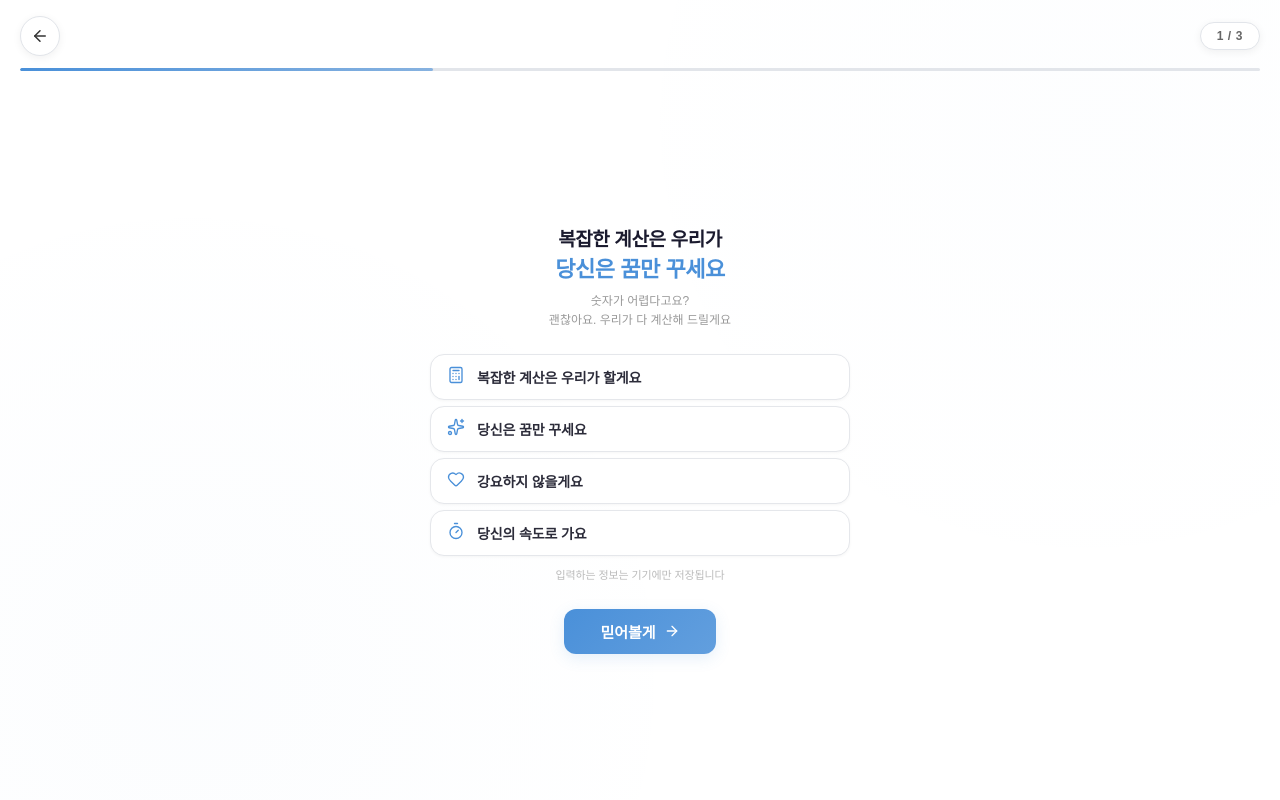
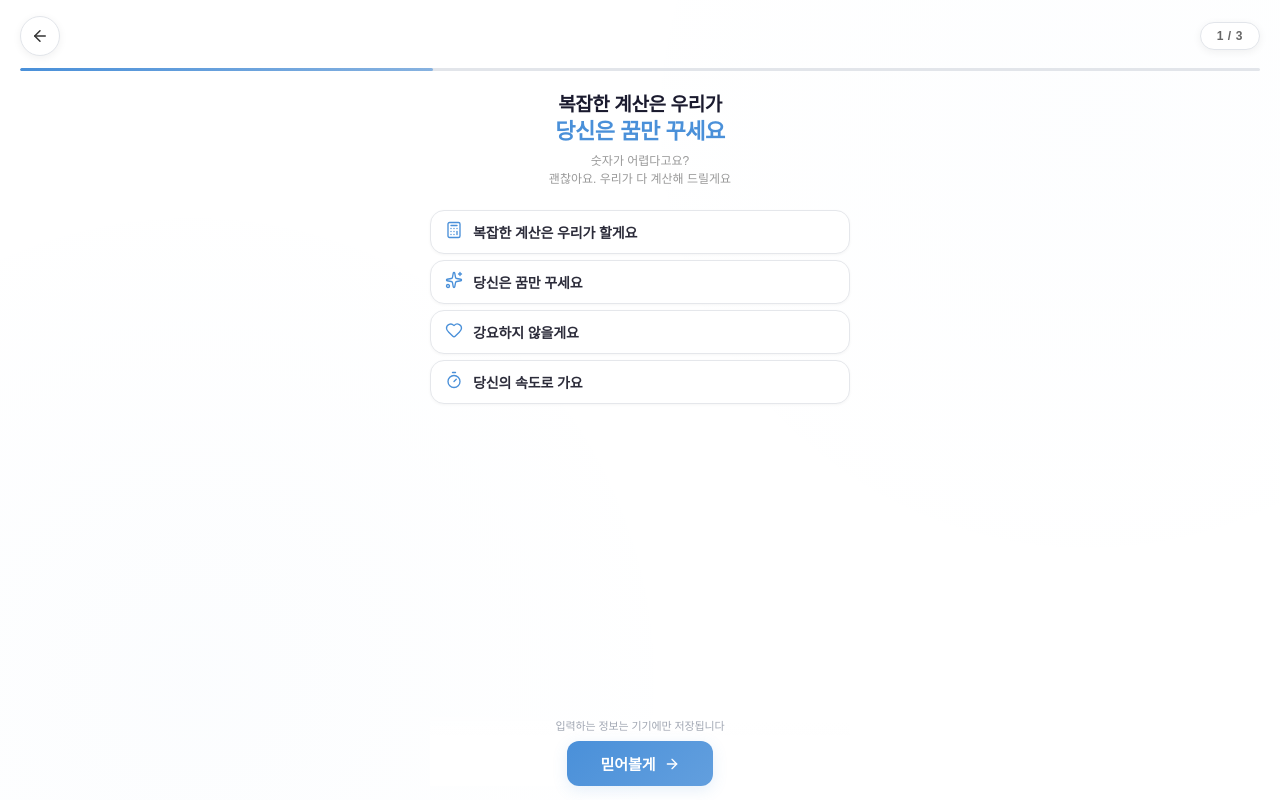
Before and after one commit to corisarang-del/finpass_test, a React (Vite) app in the folder finpass-web/: page /onboarding in a window 1280 px wide. Built offline with nearby package versions, Linux system fonts and the light colour scheme; a web font is replaced by a local one.

Commit message:
fix: keep onboarding cta visible across viewport sizes

```diff
--- a/finpass-web/src/pages/Onboarding.tsx
+++ b/finpass-web/src/pages/Onboarding.tsx
@@ -185,16 +185,19 @@ const Onboarding = () => {
             <div
                 style={{
                     position: 'absolute',
-                    top: 80,
+                    top: 84,
                     bottom: 0,
                     left: 0,
                     right: 0,
                     zIndex: 45,
                     display: 'flex',
                     flexDirection: 'column',
-                    alignItems: 'center',
-                    paddingLeft: 24,
-                    paddingRight: 24,
+                    paddingLeft: 16,
+                    paddingRight: 16,
+                    paddingBottom: 'calc(14px + env(safe-area-inset-bottom))',
+                    overflowY: 'auto',
+                    overflowX: 'hidden',
+                    WebkitOverflowScrolling: 'touch',
                 }}
             >
                 <AnimatePresence mode="wait" custom={direction}>
@@ -210,19 +213,22 @@ const Onboarding = () => {
                             maxWidth: 420,
                             display: 'flex',
                             flexDirection: 'column',
-                            margin: 'auto 0',
+                            minHeight: '100%',
+                            margin: '0 auto',
+                            paddingTop: 8,
                         }}
                     >
+                        <div style={{ display: 'flex', flexDirection: 'column', flex: 1 }}>
                             {/* 질문 헤딩 */}
-                        <div style={{ marginBottom: 12, textAlign: 'center' }}>
+                            <div style={{ marginBottom: 10, textAlign: 'center' }}>
                             {step.titleLines.map((line, idx) => (
                                 <div
                                     key={idx}
                                     style={{
-                                        fontSize: line.highlight ? 22 : 19,
+                                        fontSize: line.highlight ? 'clamp(20px, 5vw, 22px)' : 'clamp(17px, 4.2vw, 19px)',
                                         fontWeight: 700,
                                         color: line.highlight ? ACCENT : '#1a1a2e',
-                                        lineHeight: 1.45,
+                                        lineHeight: 1.34,
                                         letterSpacing: '-0.02em',
                                         wordBreak: 'keep-all',
                                     }}
@@ -233,8 +239,8 @@ const Onboarding = () => {
                             <p style={{
                                 color: '#999',
                                 fontSize: 12,
-                                lineHeight: 1.6,
-                                marginTop: 6,
+                                lineHeight: 1.5,
+                                marginTop: 5,
                                 whiteSpace: 'pre-line',
                             }}>
                                 {step.subtitle}
@@ -254,10 +260,10 @@ const Onboarding = () => {
                                                 background: '#ffffff',
                                                 border: '1px solid #e5e7eb',
                                                 borderRadius: 14,
-                                            padding: '11px 16px',
+                                                padding: '10px 14px',
                                                 display: 'flex',
                                                 alignItems: 'center',
-                                            gap: 12,
+                                                gap: 10,
                                                 boxShadow: '0 1px 3px rgba(0,0,0,0.04)',
                                             }}
                                         >
@@ -285,7 +291,7 @@ const Onboarding = () => {
                                                 background: '#ffffff',
                                                 border: '1px solid #e5e7eb',
                                                 borderRadius: 14,
-                                            padding: '14px 12px',
+                                                padding: '12px 10px',
                                                 display: 'flex',
                                                 flexDirection: 'column',
                                                 alignItems: 'center',
@@ -309,24 +315,33 @@ const Onboarding = () => {
                                 </div>
                             )}
 
-                        {/* 하단 안내 텍스트 */}
+                            {/* 하단 안내/CTA: sticky로 항상 접근 가능 */}
+                            <div
+                                style={{
+                                    position: 'sticky',
+                                    bottom: 0,
+                                    marginTop: 'auto',
+                                    paddingTop: 10,
+                                    background: 'linear-gradient(180deg, rgba(255,255,255,0) 0%, #ffffff 36%, #ffffff 100%)',
+                                }}
+                            >
                                 <motion.p
                                     initial={{ opacity: 0 }}
                                     animate={{ opacity: 1 }}
                                     transition={{ delay: 0.5 }}
                                     style={{
                                         textAlign: 'center',
-                                color: '#bbb',
+                                        color: '#a1a7b3',
                                         fontSize: 11,
-                                marginTop: 10,
+                                        marginTop: 0,
+                                        marginBottom: 8,
                                         letterSpacing: '-0.01em',
                                     }}
                                 >
                                     {step.footerText}
                                 </motion.p>
 
-                        {/* CTA 버튼 */}
-                        <div style={{ display: 'flex', justifyContent: 'center', marginTop: 16 }}>
+                                <div style={{ display: 'flex', justifyContent: 'center' }}>
                                     <motion.button
                                         onClick={goNext}
                                         whileHover={{ scale: 1.02 }}
@@ -335,7 +350,7 @@ const Onboarding = () => {
                                             background: `linear-gradient(135deg, ${ACCENT}, ${ACCENT}dd)`,
                                             border: 'none',
                                             borderRadius: 12,
-                                    padding: '12px 36px',
+                                            padding: '12px 30px',
                                             color: 'white',
                                             fontSize: 15,
                                             fontWeight: 700,
@@ -346,11 +361,15 @@ const Onboarding = () => {
                                             alignItems: 'center',
                                             gap: 8,
                                             transition: 'all 0.2s ease',
+                                            minWidth: 146,
+                                            justifyContent: 'center',
                                         }}
                                     >
                                         {step.cta}
                                         <ArrowRight style={{ width: 16, height: 16 }} />
                                     </motion.button>
+                                </div>
+                            </div>
                         </div>
                     </motion.div>
                 </AnimatePresence>
```
Also changed, not shown: 2 other files (tests, documents, lock files or other folders). Lines whose indentation alone changed are shown as unchanged.
